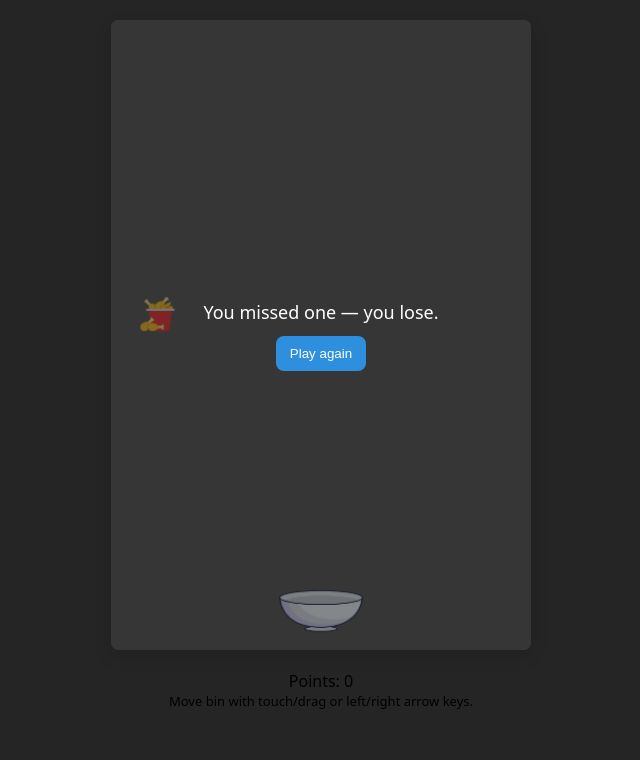
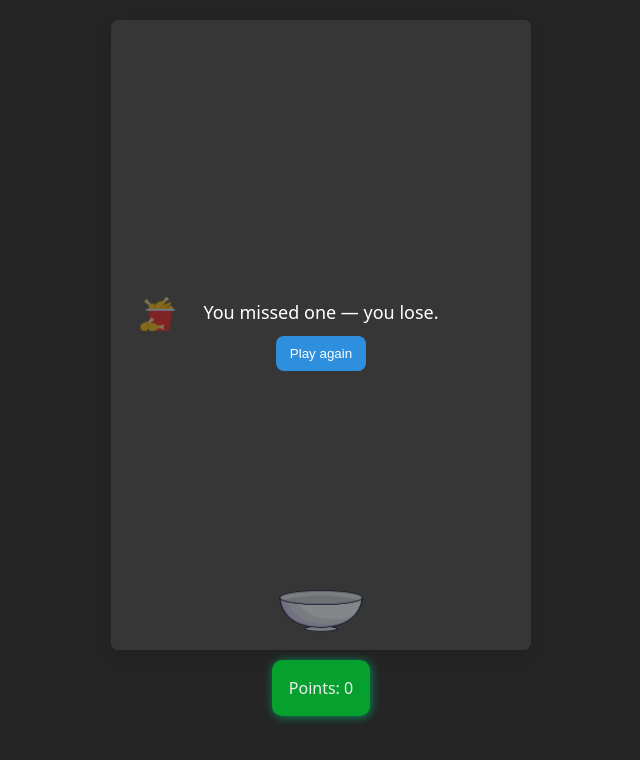
Before and after one commit to mohammedhamoda/couponsGame, a website: page public/index.html in a window 1280 px wide. Shown: the whole page, without its empty margins (319-959 px from the left). Drawn offline with Linux system fonts and the light colour scheme; no server answers.

Commit message:
Add files via upload

```diff
--- a/public/index.html
+++ b/public/index.html
@@ -12,8 +12,10 @@
     <div id="overlay"></div>
   </div>
   <div id="info">
+    <center>
     <div id="points">Points: 0</div>
-    <div class="small">Move bin with touch/drag or left/right arrow keys.</div>
+    </center>
+    <!-- <div class="small">Move bin with touch/drag or left/right arrow keys.</div> -->
   </div>
 
 <script>
--- a/public/style.css
+++ b/public/style.css
@@ -7,7 +7,8 @@
         width:100%;
         max-width:420px;
         margin:20px auto;
-        position:relative
+        position:relative;
+        margin-bottom: 0;
     }
     canvas{
         width:100%;
@@ -15,7 +16,7 @@
         background:#626262;
         display:block;
         box-shadow:0 6px 18px rgba(0,0,0,0.12);
-        border-radius:8px
+        border-radius:8px;
     }
     #overlay{
         position:absolute;
@@ -29,7 +30,8 @@
         gap:12px;
         flex-direction:column;
         visibility:hidden;
-        border-radius:8px
+        border-radius:8px ;
+
     }
     .btn{
         padding:10px 14px;
@@ -49,3 +51,13 @@
         margin:10px auto;
         text-align:center
     }
+    #points{
+        background-color: rgb(6, 160, 47);
+        margin: 0;
+        padding: 17px;
+        width: fit-content;
+        border-radius: 10px;
+        filter: drop-shadow(1px 1px 5px rgb(6, 140, 89));
+        color: #eeeeee;
+
+    }
--- /dev/null
+++ b/public/styles.css
@@ -0,0 +1,16 @@
+body {
+    font-family: Arial;
+    padding: 20px;
+}
+input {
+    padding: 8px;
+    margin: 5px;
+}
+button {
+    padding: 8px 12px;
+    margin: 5px;
+}
+#result {
+    margin-top: 15px;
+    font-weight: bold;
+}
```
Also changed, not shown: public/redeem.html (+4 -8 lines).
